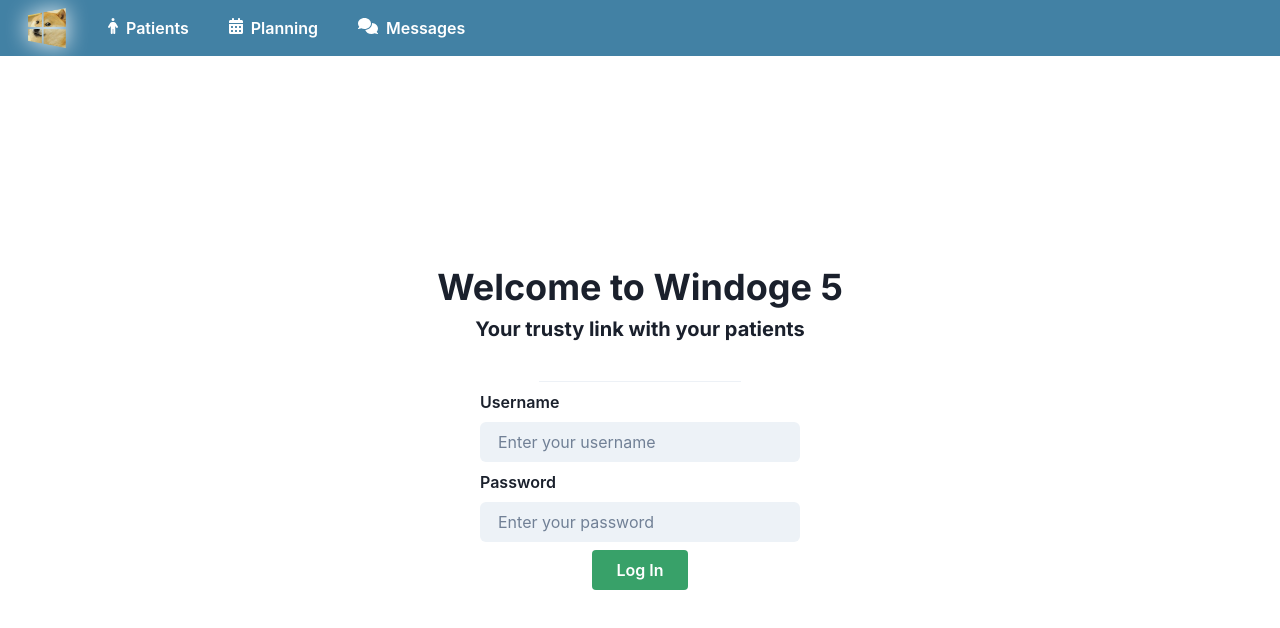
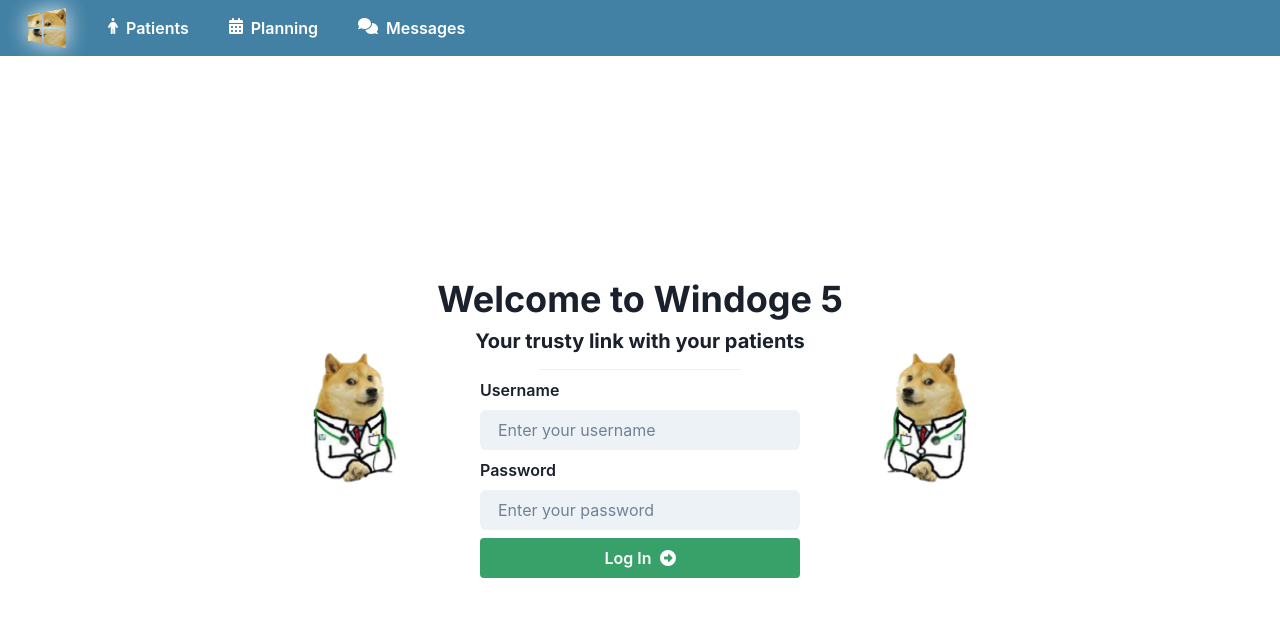
Before and after one commit to RomainReghem/Windoge, a React (Vite) app: page / in a window 1280 px wide. Shown: the top 628 px of the page. Built offline with nearby package versions, Linux system fonts and the light colour scheme.

Commit message:
chiens qui volent

```diff
--- a/src/App.css
+++ b/src/App.css
@@ -6,6 +6,7 @@ body,
 }
 
 img {
+  pointer-events: none;
   filter: drop-shadow(0 0 0.7rem rgb(255, 255, 255));
 }
 
--- a/src/Dossier.jsx
+++ b/src/Dossier.jsx
@@ -19,7 +19,7 @@ const Dossier = () => {
     const [infos, setInfos] = useState({
         gender: "N/A",
         dateOfBirth: "N/A",
-        adresse: "N/A",
+        address: "N/A",
         phone: "N/A",
         mail: "N/A"
     })
@@ -61,10 +61,29 @@ const Dossier = () => {
 
 
         data?.telecom?.map((element, index) => {
-
+            if (element.system && element.system == "phone" && element.value) {
+                setInfos(prevState => ({
+                    ...prevState,
+                    phone: element.value
+                }))
+            } else if (element.system && element.system == "email" && element.value) {
+                setInfos(prevState => ({
+                    ...prevState,
+                    mail: element.value
+                }))
+            }
         })
 
+        try {
+            if (data?.address && data?.address[0] && data?.address[0].city && data?.address[0].city) {
+                setInfos(prevState => ({
+                    ...prevState,
+                    address: `${data.address[0].city}, ${data.address[0].country}`
+                }))
+            }
+        } catch (error) {
 
+        }
     }, [data])
 
     const loadObservations = () => {
@@ -121,7 +140,7 @@ const Dossier = () => {
 
     return (
         <>
-            <Center p={4} flexDirection={'column'} flexGrow={1}>
+            <Center p={6} flexDirection={'column'} flexGrow={1}>
                 <Stack w={['xs', 'lg']} gap={2}>
                     <Stack alignItems={'center'}>
                         <Tooltip placement="top" label={`Patient's ref : ${searchParams?.get("ref")}`}>
@@ -136,8 +155,8 @@ const Dossier = () => {
                             <Heading fontSize={'xl'}>Informations</Heading>
                             <Text>Gender : {infos.gender}</Text>
                             <Text>Date of birth : {infos.dateOfBirth}</Text>
-                            <Text>Adresse : {infos.adresse}</Text>
-                            <Text>Téléphone : {infos.phone}</Text>
+                            <Text>Adress : {infos.address}</Text>
+                            <Text>Phone : {infos.phone}</Text>
                             <Text>Email : {infos.mail}</Text>
                         </Stack>
 
@@ -154,16 +173,17 @@ const Dossier = () => {
                             <Modal isOpen={isOpen} onClose={onClose}>
                                 <ModalOverlay />
                                 <ModalContent>
-                                    <ModalHeader>New observation</ModalHeader>
+                                    <ModalHeader>Create an observation</ModalHeader>
                                     <ModalCloseButton />
                                     <ModalBody>
+                                    <Stack>
                                         <Textarea onChange={(e) => { setObsText(e.target.value) }} placeholder="Description de l'observation">
                                         </Textarea>
                                         <Stack direction={'row'}>
                                             <Input placeholder="valeur" type={'number'} onChange={(e) => { setObsValue(e.target.value) }}></Input>
                                             <Input placeholder='unité' onChange={(e) => { setObsUnit(e.target.value) }}></Input>
                                         </Stack>
-                                    </ModalBody>
+                                    </Stack></ModalBody>
 
                                     <ModalFooter>
                                         <Button colorScheme='red' mr={3} onClick={onClose}>
--- a/src/Home.jsx
+++ b/src/Home.jsx
@@ -1,15 +1,26 @@
-import { Center, Heading, Text, Stack, Input, Button, FormLabel, useToast, Divider } from "@chakra-ui/react";
+import { Center, Heading, Text, Stack, Input, Button, FormLabel, useToast, Divider, Image } from "@chakra-ui/react";
 import { Link, useNavigate } from "react-router-dom";
+import { motion, useDragControls } from "framer-motion"
+import { FontAwesomeIcon } from "@fortawesome/react-fontawesome";
+import { faArrowRight, faCircleRight, faRightLong } from "@fortawesome/free-solid-svg-icons";
+import { useRef } from "react";
 
 
 const Home = () => {
+    const controls = useDragControls()
+    const constraintsRef = useRef(null)
+
     const toast = useToast()
     const navigate = useNavigate()
     return (
         <>
-            <Center h={'100%'} flexDirection='column'>
-                <Stack alignItems={'center'} p='4' gap='2'>
-                    <Stack marginBottom={'2em'} alignItems='center'>
+            <Center h={'100%'} flexDirection={['column', 'row']} gap={'6'} ref={constraintsRef}>
+                <motion.div drag={true} dragConstraints={constraintsRef} animate={{
+                    y: [-20, 20, -20],
+                    rotate: [2, -2, 2]
+                }} transition={{ duration: 3, repeat: Infinity }}><Image h={'130px'} src='src\assets\chien.png' /></motion.div>
+                <Stack alignItems={'center'} p='4'>
+                    <Stack marginBottom={'0.5em'} alignItems='center'>
                         <Heading> Welcome to Windoge 5</Heading>
                         <Heading fontWeight={'600'} fontSize={'xl'}>Your trusty link with your patients</Heading>
                     </Stack>
@@ -20,8 +31,9 @@ const Home = () => {
                         <Text fontWeight={'600'}>Password</Text>
                         <Input variant='filled' placeholder='Enter your password'></Input>
                     </Stack>
-                    <Stack width='xs' align='center'>
-                        <Button width='30%'
+                    <Stack width='xs'>
+                        <Button
+                            rightIcon={<FontAwesomeIcon icon={faCircleRight} />}
                             colorScheme={'green'}
                             onClick={() => {
                                 toast({
@@ -39,6 +51,10 @@ const Home = () => {
                         </Button>
                     </Stack>
                 </Stack>
+                <motion.div drag={true} dragConstraints={constraintsRef} animate={{
+                    y: [-20, 20, -20],
+                    rotate: [-2, 2, -2]
+                }} transition={{ duration: 3, repeat: Infinity }}><Image transform={'scaleX(-1)'} h={'130px'} src='src\assets\chien.png' /></motion.div>
             </Center>
         </>
     )
```
Also changed, not shown: src/assets/chien.png (added).
